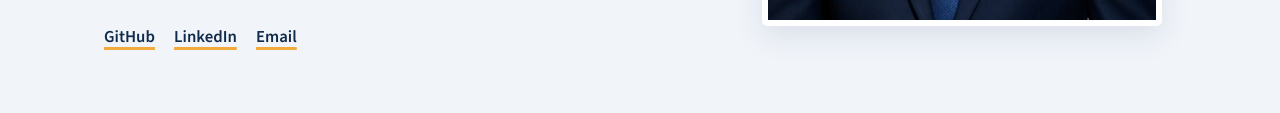
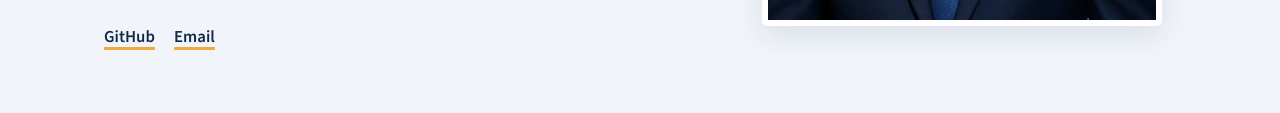
Before and after one commit to Priyanshu82004/portfolio, a plain HTML site: page index.html in a window 1280 px wide. Shown: the part 644-757 px from the top of the page. Drawn offline with nearby package versions, Linux system fonts and the light colour scheme; files that its build step writes are made by us from their sources; files whose address does not match are found by name.

Commit message:
Update index.html

```diff
--- a/index.html
+++ b/index.html
@@ -47,7 +47,6 @@
         </div>
         <ul class="social">
           <li><a href="https://github.com/YOUR-GITHUB-USERNAME" target="_blank" rel="noopener">GitHub</a></li>
-          <li><a href="https://www.linkedin.com/in/YOUR-LINKEDIN-ID" target="_blank" rel="noopener">LinkedIn</a></li>
           <li><a href="mailto:priyanshukrnavtol@gmail.com">Email</a></li>
         </ul>
       </div>
```
